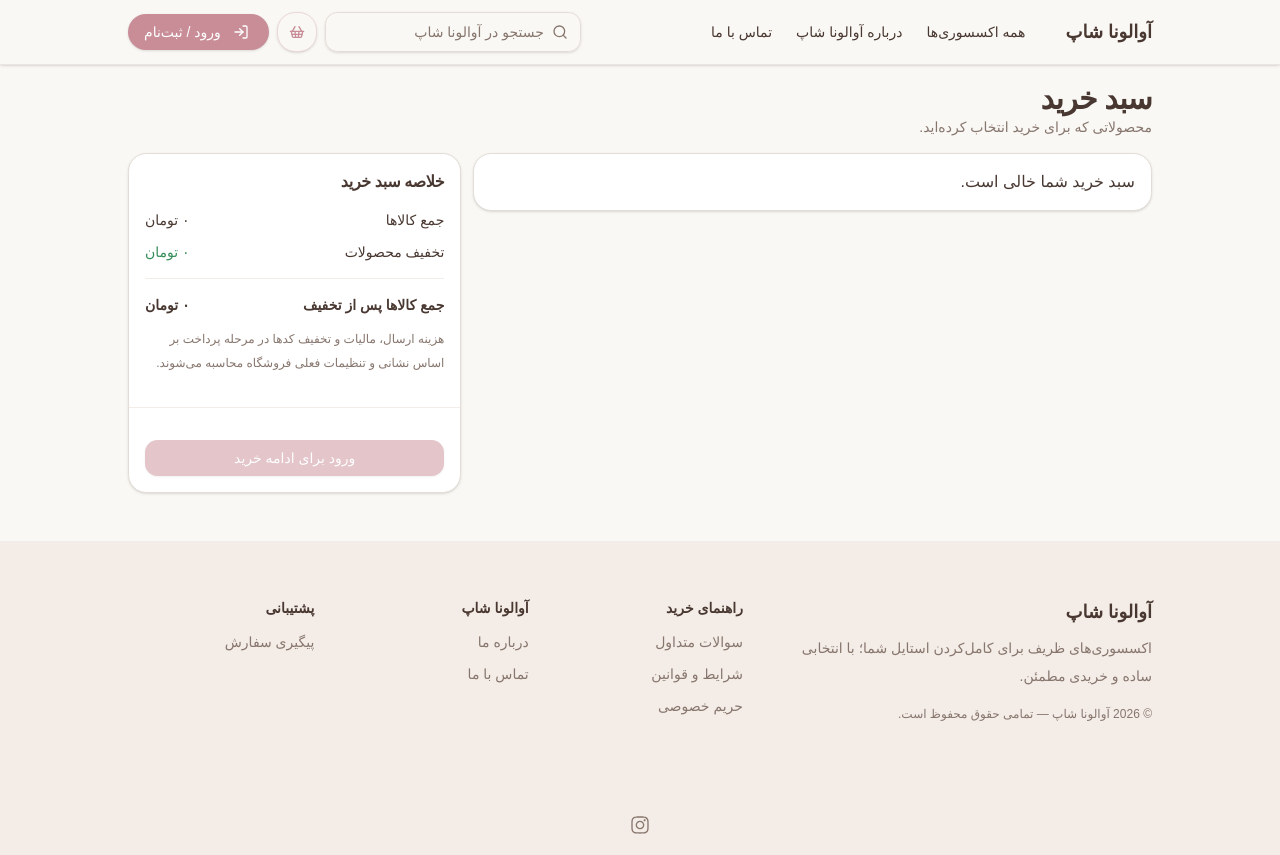
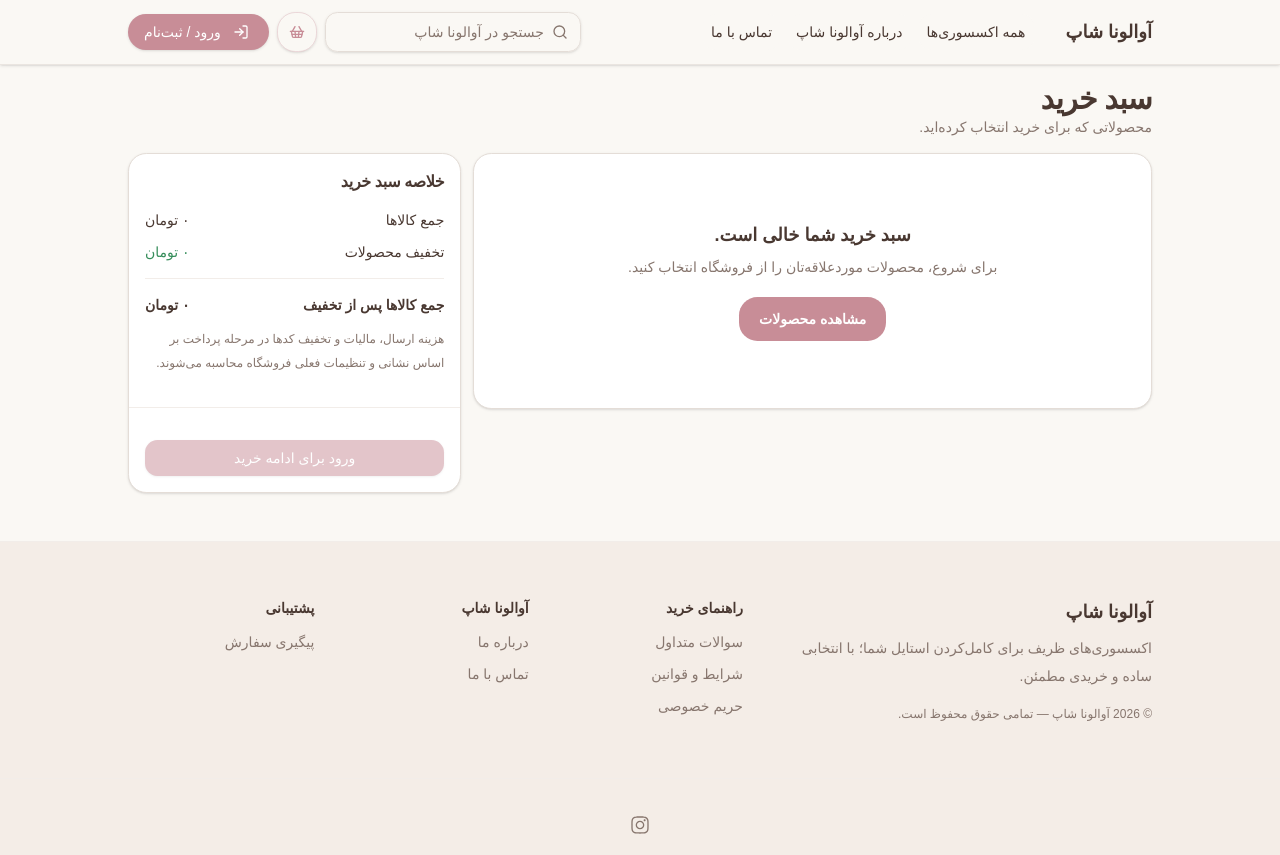
Before and after one commit to MahdiEbrp/avaluashop, a Next.js app: page /cart in a window 1280 px wide. Built offline with nearby package versions, Linux system fonts and the light colour scheme; a web font is replaced by a local one.

Commit message:
feat(cart): improve empty and loading states

```diff
--- a/src/app/(store)/(routes)/cart/components/grid.tsx
+++ b/src/app/(store)/(routes)/cart/components/grid.tsx
@@ -3,21 +3,37 @@
 import { Card, CardContent } from '@/components/ui/card'
 import { isVariableValid } from '@/lib/utils'
 import { useCartContext } from '@/state/Cart'
+import Link from 'next/link'
 
 import { Item } from './item'
 import { Receipt } from './receipt'
 import { Skeleton } from './skeleton'
 
 export const CartGrid = () => {
-   const { cart } = useCartContext()
+   const { cart, loading } = useCartContext()
 
-   if (isVariableValid(cart?.items) && cart?.items?.length === 0) {
+   if (loading || !isVariableValid(cart?.items)) {
+      return (
+         <div className="mb-4 grid grid-cols-1 gap-3 md:grid-cols-3" dir="rtl">
+            <div className="space-y-3 md:col-span-2">
+               {Array.from({ length: 3 }).map((_, index) => <Skeleton key={index} />)}
+            </div>
+            <Receipt />
+         </div>
+      )
+   }
+
+   if (cart.items.length === 0) {
       return (
          <div className="mb-4 grid grid-cols-1 gap-3 md:grid-cols-3" dir="rtl">
             <div className="md:col-span-2">
-               <Card>
-                  <CardContent className="p-4">
-                     <p>سبد خرید شما خالی است.</p>
+               <Card className="flex min-h-64 items-center justify-center text-center">
+                  <CardContent className="pt-6">
+                     <p className="text-lg font-semibold">سبد خرید شما خالی است.</p>
+                     <p className="mt-2 text-sm text-muted-foreground">برای شروع، محصولات موردعلاقه‌تان را از فروشگاه انتخاب کنید.</p>
+                     <Link href="/products" className="mt-5 inline-flex min-h-11 items-center rounded-xl bg-primary px-5 text-sm font-semibold text-primary-foreground">
+                        مشاهده محصولات
+                     </Link>
                   </CardContent>
                </Card>
             </div>
@@ -28,14 +44,10 @@ export const CartGrid = () => {
 
    return (
       <div className="mb-4 grid grid-cols-1 gap-3 md:grid-cols-3" dir="rtl">
-         <div className="md:col-span-2">
-            {isVariableValid(cart?.items)
-               ? cart?.items?.map((cartItem, index) => (
-                    <Item cartItem={cartItem} key={index} />
-                 ))
-               : Array.from({ length: 5 }).map((cartItem, index) => (
-                    <Skeleton key={index} />
-                 ))}
+         <div className="space-y-3 md:col-span-2">
+            {cart.items.map((cartItem) => (
+               <Item cartItem={cartItem} key={cartItem.productId} />
+            ))}
          </div>
          <Receipt />
       </div>
```
